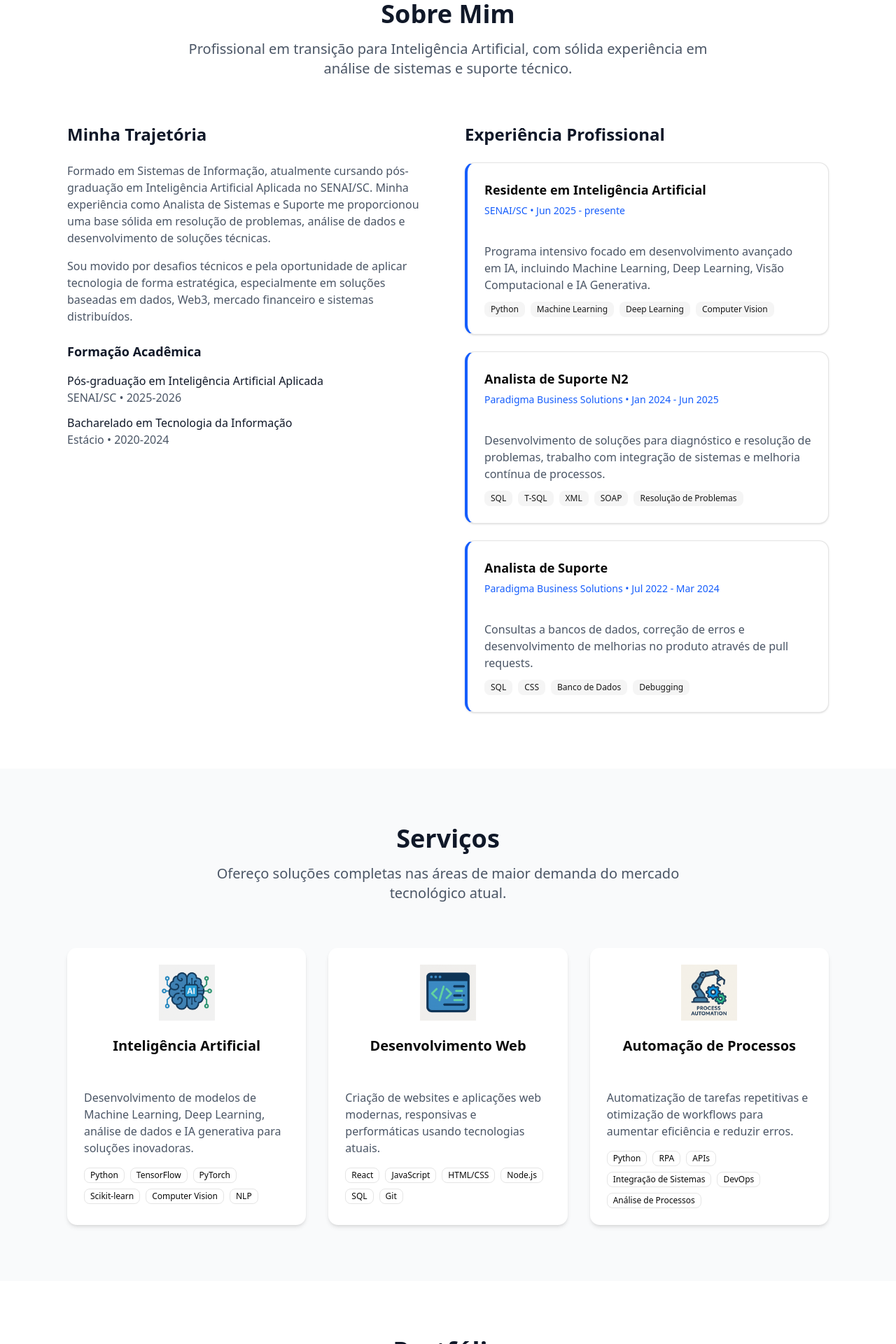
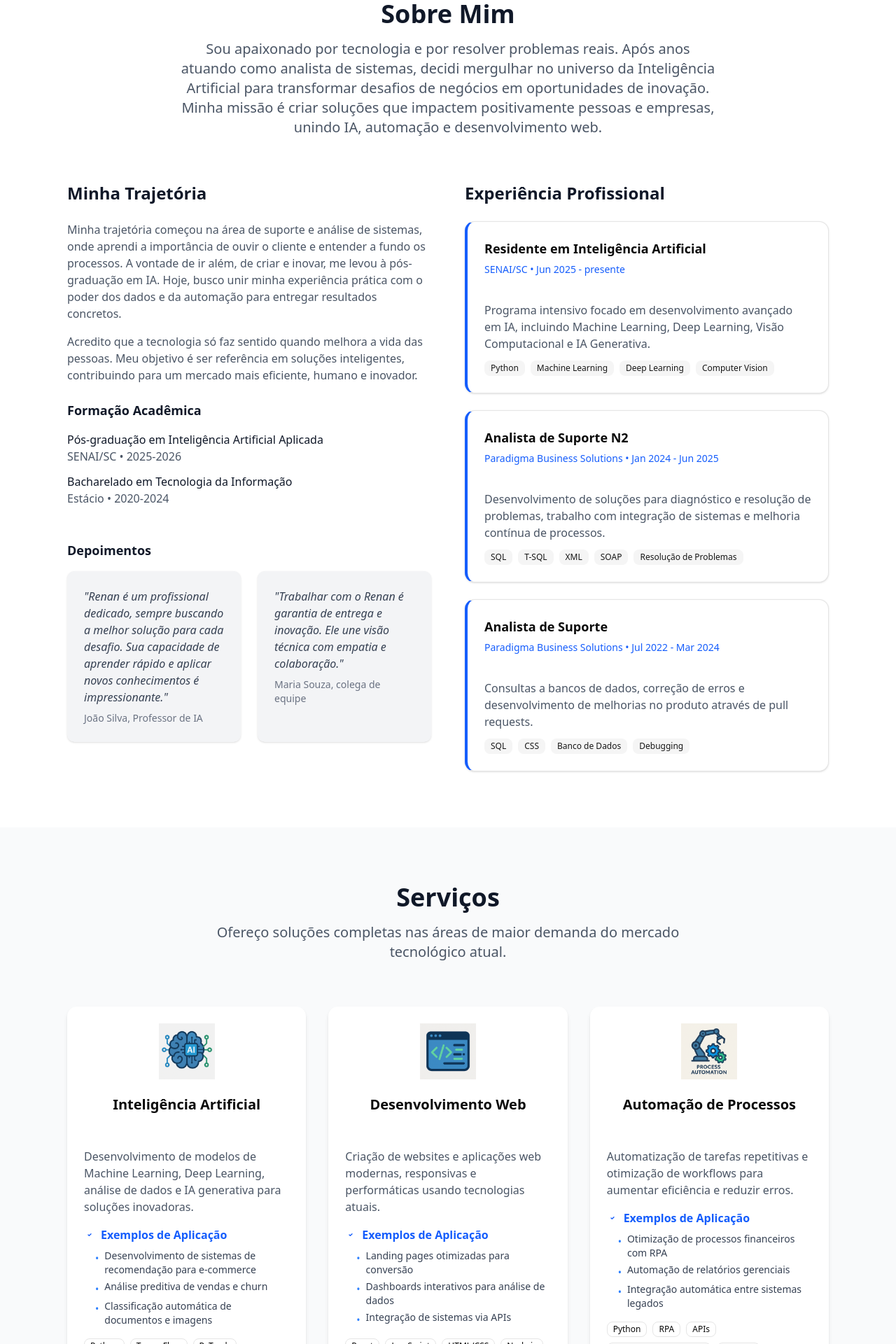
Before and after one commit to HiRenan/WebsiteRenanM, a React (Vite) app: page / in a window 1280 px wide. Shown: the part 880-2800 px from the top of the page at 70% size. Built offline with nearby package versions, Linux system fonts and the light colour scheme.

Commit message:
feat: melhorias em SEO, formulário, serviços, portfólio, sobre e visual

```diff
--- a/index.html
+++ b/index.html
@@ -1,13 +1,18 @@
 <!doctype html>
 <html lang="en">
+
 <head>
   <meta charset="UTF-8" />
   <link rel="icon" type="image/x-icon" href="/favicon.ico" />
   <meta name="viewport" content="width=device-width, initial-scale=1.0" />
   <title>Renan Mocelin | AI, Web Dev & Automation Specialist</title>
+  <meta name="description"
+    content="Renan Mocelin - Especialista em Inteligência Artificial, Desenvolvimento Web e Automação de Processos. Freelancer em Florianópolis. Soluções inovadoras para negócios com IA, web e automação." />
 </head>
+
 <body>
   <div id="root"></div>
   <script type="module" src="/src/main.jsx"></script>
 </body>
+
 </html>
--- a/src/App.jsx
+++ b/src/App.jsx
@@ -20,6 +20,7 @@ function App() {
   const [formStatus, setFormStatus] = useState(null)
   const [theme, setTheme] = useState('light')
   const { t, i18n } = useTranslation()
+  const [formErrors, setFormErrors] = useState({})
 
   // Detectar tema do sistema na primeira visita
   useEffect(() => {
@@ -83,12 +84,28 @@ function App() {
   const projects = t('portfolio_cards', { returnObjects: true })
   const portfolioStatus = t('portfolio_status', { returnObjects: true })
 
-  // Função para lidar com o submit do formulário
+  const validateForm = (data) => {
+    const errors = {}
+    if (!data.get('nome') || data.get('nome').trim().length < 2) {
+      errors.nome = t('form.error_name', 'Por favor, preencha seu nome.')
+    }
+    if (!data.get('email') || !/^\S+@\S+\.\S+$/.test(data.get('email'))) {
+      errors.email = t('form.error_email', 'Digite um e-mail válido.')
+    }
+    if (!data.get('mensagem') || data.get('mensagem').trim().length < 5) {
+      errors.mensagem = t('form.error_message', 'Digite uma mensagem mais detalhada.')
+    }
+    return errors
+  }
+
   const handleContactSubmit = async (e) => {
     e.preventDefault()
     setFormStatus(null)
     const form = e.target
     const data = new FormData(form)
+    const errors = validateForm(data)
+    setFormErrors(errors)
+    if (Object.keys(errors).length > 0) return
     try {
       const response = await fetch('https://formspree.io/f/mblyqevg', {
         method: 'POST',
@@ -179,8 +196,7 @@ function App() {
           <div className="grid grid-cols-1 lg:grid-cols-2 gap-12 items-center">
             <div>
               <h1 className="text-4xl md:text-6xl font-bold text-gray-900 dark:text-white mb-6">
-                {t('hero.title')}
-                <span className="text-blue-600 dark:text-blue-400"> {t('hero.highlight')}</span>
+                Transformando desafios de negócios em <span className="text-blue-600 dark:text-blue-400">soluções inteligentes</span> com IA e Automação.
               </h1>
               <p className="text-xl text-gray-600 dark:text-gray-300 mb-8">
                 {t('hero.desc')}
@@ -222,6 +238,19 @@ function App() {
                 <div>
                   <p className="font-medium text-gray-900 dark:text-white">{t('about.bacharel_title', i18n.language === 'pt' ? 'Bacharelado em Tecnologia da Informação' : 'Bachelor in Information Technology')}</p>
                   <p className="text-gray-600 dark:text-gray-300">Estácio • 2020-2024</p>
+                </div>
+              </div>
+
+              {/* Depoimentos */}
+              <div className="mt-12">
+                <h4 className="text-lg font-semibold text-gray-900 dark:text-white mb-4">Depoimentos</h4>
+                <div className="grid grid-cols-1 md:grid-cols-2 gap-6">
+                  {t('testimonials', { returnObjects: true }).map((testi, idx) => (
+                    <div key={idx} className="bg-gray-100 dark:bg-gray-800 rounded-lg p-6 shadow">
+                      <p className="italic text-gray-700 dark:text-gray-200 mb-2">"{testi.text}"</p>
+                      <span className="block text-sm text-gray-500 dark:text-gray-400 font-medium">{testi.author}</span>
+                    </div>
+                  ))}
                 </div>
               </div>
             </div>
@@ -273,6 +302,21 @@ function App() {
                 </CardHeader>
                 <CardContent>
                   <p className="text-gray-600 mb-4 group-hover:text-gray-700 transition-colors duration-300 dark:text-gray-200 dark:group-hover:text-gray-100">{service.desc}</p>
+                  {service.exemplos && (
+                    <>
+                      <h5 className="font-semibold text-blue-600 dark:text-blue-400 mb-2 flex items-center gap-2">
+                        <svg className="w-4 h-4 inline-block" fill="none" stroke="currentColor" strokeWidth="2" viewBox="0 0 24 24"><path strokeLinecap="round" strokeLinejoin="round" d="M9 12l2 2l4 -4" /></svg>
+                        Exemplos de Aplicação
+                      </h5>
+                      <ul className="mb-4 pl-4 space-y-1">
+                        {service.exemplos.map((ex, i) => (
+                          <li key={i} className="flex items-start gap-2 text-gray-700 dark:text-gray-200 text-sm">
+                            <span className="mt-1 text-blue-500 dark:text-blue-300">•</span> {ex}
+                          </li>
+                        ))}
+                      </ul>
+                    </>
+                  )}
                   <div className="flex flex-wrap gap-2">
                     {service.skills.map((skill, skillIndex) => (
                       <Badge key={skillIndex} variant="outline" className="text-xs group-hover:bg-blue-100 group-hover:border-blue-300 group-hover:text-blue-700 transition-all duration-300 dark:bg-gray-700 dark:text-gray-100 dark:border-gray-600 dark:group-hover:bg-blue-900 dark:group-hover:border-blue-800 dark:group-hover:text-blue-200">
@@ -374,15 +418,18 @@ function App() {
                   <form onSubmit={handleContactSubmit} className="space-y-4">
                     <div>
                       <label className="block text-sm font-medium text-gray-300 mb-2">{t('contact.name')}</label>
-                      <input type="text" name="nome" required placeholder={t('form.name_placeholder')} className="w-full px-3 py-2 bg-gray-700 border border-gray-600 rounded-md text-white focus:outline-none focus:ring-2 focus:ring-blue-500" />
+                      <input type="text" name="nome" required placeholder={t('form.name_placeholder')} className={"w-full px-3 py-2 bg-gray-700 border border-gray-600 rounded-md text-white focus:outline-none focus:ring-2 focus:ring-blue-500" + (formErrors.nome ? ' border-red-500' : '')} />
+                      {formErrors.nome && <div className="text-red-400 text-xs mt-1">{formErrors.nome}</div>}
                     </div>
                     <div>
                       <label className="block text-sm font-medium text-gray-300 mb-2">{t('contact.email')}</label>
-                      <input type="email" name="email" required placeholder={t('form.email_placeholder')} className="w-full px-3 py-2 bg-gray-700 border border-gray-600 rounded-md text-white focus:outline-none focus:ring-2 focus:ring-blue-500" />
+                      <input type="email" name="email" required placeholder={t('form.email_placeholder')} className={"w-full px-3 py-2 bg-gray-700 border border-gray-600 rounded-md text-white focus:outline-none focus:ring-2 focus:ring-blue-500" + (formErrors.email ? ' border-red-500' : '')} />
+                      {formErrors.email && <div className="text-red-400 text-xs mt-1">{formErrors.email}</div>}
                     </div>
                     <div>
                       <label className="block text-sm font-medium text-gray-300 mb-2">{t('contact.message')}</label>
-                      <textarea rows="4" name="mensagem" required placeholder={t('form.message_placeholder')} className="w-full px-3 py-2 bg-gray-700 border border-gray-600 rounded-md text-white focus:outline-none focus:ring-2 focus:ring-blue-500"></textarea>
+                      <textarea rows="4" name="mensagem" required placeholder={t('form.message_placeholder')} className={"w-full px-3 py-2 bg-gray-700 border border-gray-600 rounded-md text-white focus:outline-none focus:ring-2 focus:ring-blue-500" + (formErrors.mensagem ? ' border-red-500' : '')}></textarea>
+                      {formErrors.mensagem && <div className="text-red-400 text-xs mt-1">{formErrors.mensagem}</div>}
                     </div>
                     <Button type="submit" className="w-full bg-blue-600 hover:bg-blue-700">{t('contact.send')}</Button>
                     {formStatus === 'success' && (
--- a/src/lib/locales/pt.json
+++ b/src/lib/locales/pt.json
@@ -15,9 +15,9 @@
   },
   "about": {
     "title": "Sobre Mim",
-    "desc": "Profissional em transição para Inteligência Artificial, com sólida experiência em análise de sistemas e suporte técnico.",
-    "trajetoria": "Formado em Sistemas de Informação, atualmente cursando pós-graduação em Inteligência Artificial Aplicada no SENAI/SC. Minha experiência como Analista de Sistemas e Suporte me proporcionou uma base sólida em resolução de problemas, análise de dados e desenvolvimento de soluções técnicas.",
-    "motivacao": "Sou movido por desafios técnicos e pela oportunidade de aplicar tecnologia de forma estratégica, especialmente em soluções baseadas em dados, Web3, mercado financeiro e sistemas distribuídos.",
+    "desc": "Sou apaixonado por tecnologia e por resolver problemas reais. Após anos atuando como analista de sistemas, decidi mergulhar no universo da Inteligência Artificial para transformar desafios de negócios em oportunidades de inovação. Minha missão é criar soluções que impactem positivamente pessoas e empresas, unindo IA, automação e desenvolvimento web.",
+    "trajetoria": "Minha trajetória começou na área de suporte e análise de sistemas, onde aprendi a importância de ouvir o cliente e entender a fundo os processos. A vontade de ir além, de criar e inovar, me levou à pós-graduação em IA. Hoje, busco unir minha experiência prática com o poder dos dados e da automação para entregar resultados concretos.",
+    "motivacao": "Acredito que a tecnologia só faz sentido quando melhora a vida das pessoas. Meu objetivo é ser referência em soluções inteligentes, contribuindo para um mercado mais eficiente, humano e inovador.",
     "formacao": "Formação Acadêmica",
     "exp": "Experiência Profissional"
   },
@@ -70,37 +70,61 @@
     {
       "title": "Inteligência Artificial",
       "desc": "Desenvolvimento de modelos de Machine Learning, Deep Learning, análise de dados e IA generativa para soluções inovadoras.",
-      "skills": ["Python", "TensorFlow", "PyTorch", "Scikit-learn", "Computer Vision", "NLP"]
+      "skills": ["Python", "TensorFlow", "PyTorch", "Scikit-learn", "Computer Vision", "NLP"],
+      "exemplos": [
+        "Desenvolvimento de sistemas de recomendação para e-commerce",
+        "Análise preditiva de vendas e churn",
+        "Classificação automática de documentos e imagens"
+      ]
     },
     {
       "title": "Desenvolvimento Web",
       "desc": "Criação de websites e aplicações web modernas, responsivas e performáticas usando tecnologias atuais.",
-      "skills": ["React", "JavaScript", "HTML/CSS", "Node.js", "SQL", "Git"]
+      "skills": ["React", "JavaScript", "HTML/CSS", "Node.js", "SQL", "Git"],
+      "exemplos": [
+        "Landing pages otimizadas para conversão",
+        "Dashboards interativos para análise de dados",
+        "Integração de sistemas via APIs"
+      ]
     },
     {
       "title": "Automação de Processos",
       "desc": "Automatização de tarefas repetitivas e otimização de workflows para aumentar eficiência e reduzir erros.",
-      "skills": ["Python", "RPA", "APIs", "Integração de Sistemas", "DevOps", "Análise de Processos"]
+      "skills": ["Python", "RPA", "APIs", "Integração de Sistemas", "DevOps", "Análise de Processos"],
+      "exemplos": [
+        "Otimização de processos financeiros com RPA",
+        "Automação de relatórios gerenciais",
+        "Integração automática entre sistemas legados"
+      ]
     }
   ],
   "portfolio_cards": [
     {
-      "title": "Sistema de Análise de Dados com IA",
-      "desc": "Desenvolvimento de pipeline de análise de dados utilizando Machine Learning para insights de negócio.",
-      "technologies": ["Python", "Pandas", "Scikit-learn", "Matplotlib"],
-      "status": "Em desenvolvimento"
+      "title": "Sistema de Recomendação para E-commerce",
+      "desc": "Desenvolvimento de um sistema de recomendação personalizado que aumentou em 25% as vendas de produtos relacionados. Responsável por toda a arquitetura de IA, integração com o backend e deploy em nuvem.",
+      "technologies": ["Python", "TensorFlow", "Flask", "AWS", "React"],
+      "status": "Concluído",
+      "github": "https://github.com/HiRenan/recomendacao-ecommerce",
+      "demo": "https://demo-ecommerce.com",
+      "image": "/portfolio/recomendacao.png"
     },
     {
-      "title": "Automação de Relatórios",
-      "desc": "Sistema automatizado para geração de relatórios empresariais com integração de múltiplas fontes de dados.",
-      "technologies": ["Python", "SQL", "APIs", "Excel"],
-      "status": "Concluído"
+      "title": "Automação de Processos Financeiros",
+      "desc": "Implantação de RPA para automação de conciliação bancária, reduzindo o tempo de processamento em 60%. Projeto envolveu análise de processos, desenvolvimento de bots e treinamento da equipe.",
+      "technologies": ["Python", "UiPath", "SQL Server", "Power BI"],
+      "status": "Concluído",
+      "github": "https://github.com/HiRenan/automacao-financeira",
+      "demo": "",
+      "image": "/portfolio/automacao-financeira.png"
     },
     {
-      "title": "Website Responsivo",
-      "desc": "Desenvolvimento de website corporativo moderno com design responsivo e otimização para SEO.",
-      "technologies": ["React", "JavaScript", "CSS", "HTML"],
-      "status": "Concluído"
+      "title": "Dashboard de Análise de Dados para Saúde",
+      "desc": "Criação de dashboard interativo para análise de indicadores hospitalares, permitindo decisões mais rápidas e baseadas em dados. Resultou em aumento de 40% na eficiência dos relatórios.",
+      "technologies": ["React", "Node.js", "MongoDB", "D3.js"],
+      "status": "Em desenvolvimento",
+      "github": "https://github.com/HiRenan/dashboard-saude",
+      "demo": "https://dashboard-saude.com",
+      "image": "/portfolio/dashboard-saude.png"
     }
   ],
   "portfolio_status": {
@@ -111,5 +135,15 @@
     "name_placeholder": "Digite seu nome",
     "email_placeholder": "Digite seu email",
     "message_placeholder": "Digite sua mensagem"
-  }
+  },
+  "testimonials": [
+    {
+      "author": "João Silva, Professor de IA",
+      "text": "Renan é um profissional dedicado, sempre buscando a melhor solução para cada desafio. Sua capacidade de aprender rápido e aplicar novos conhecimentos é impressionante."
+    },
+    {
+      "author": "Maria Souza, colega de equipe",
+      "text": "Trabalhar com o Renan é garantia de entrega e inovação. Ele une visão técnica com empatia e colaboração."
+    }
+  ]
 }
```
Also changed, not shown: src/lib/locales/en.json (+53 -19 lines). Lines whose indentation alone changed are shown as unchanged.
